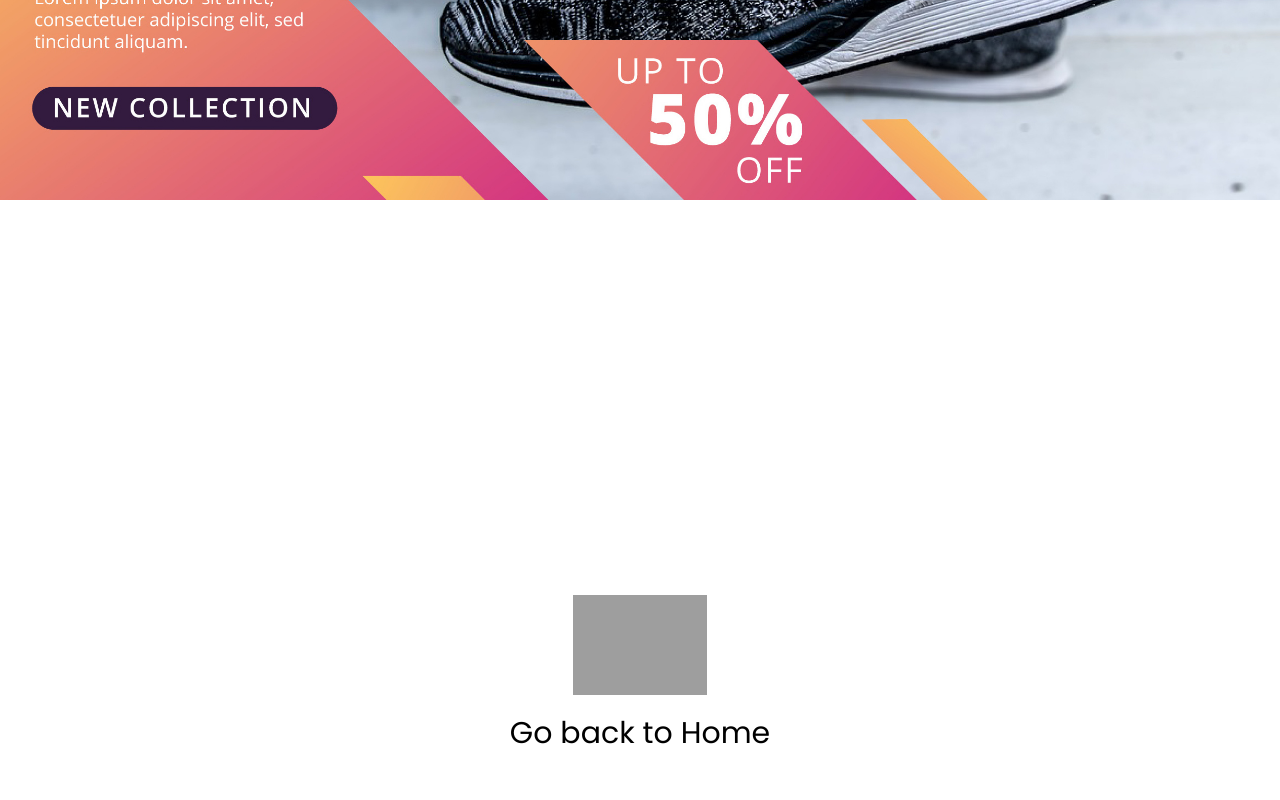
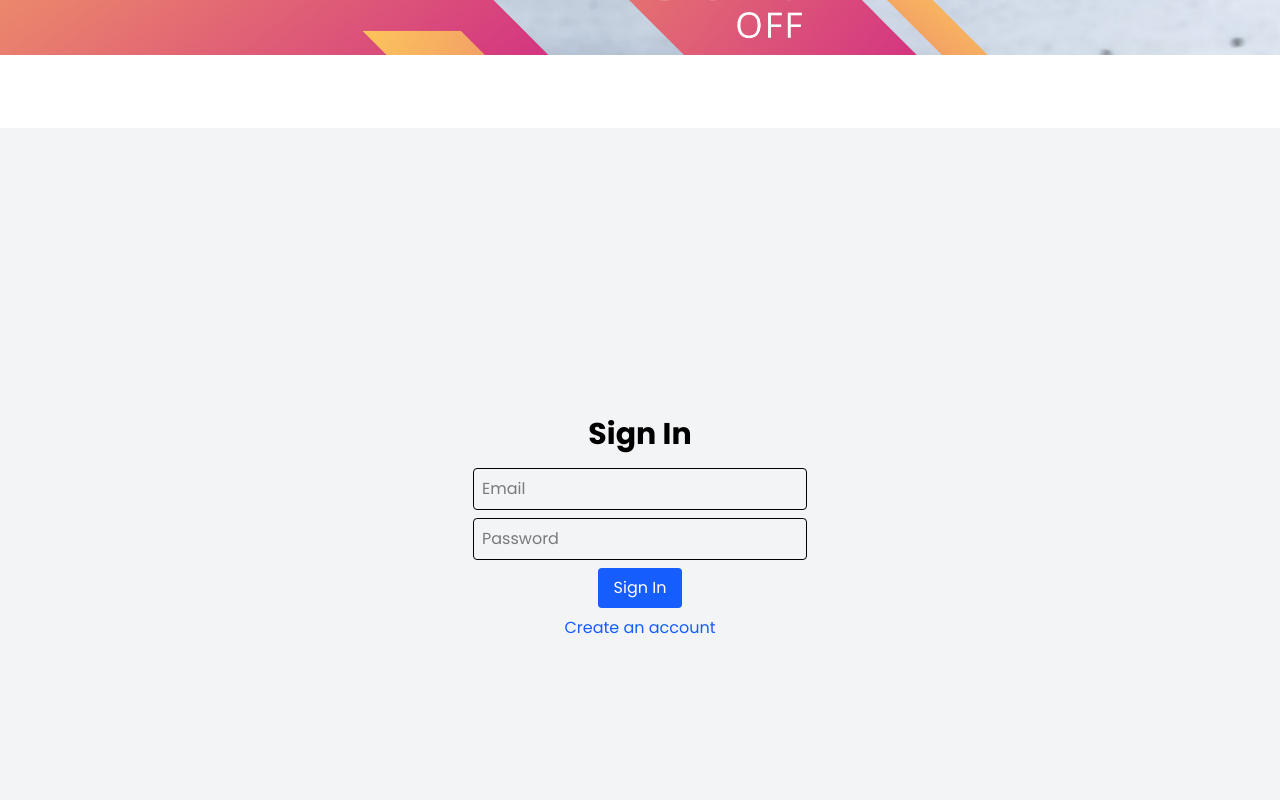
Before and after one commit to cvsam/CANVIE-E-COMM, a React (Vite) app: page /arrival in a window 1280 px wide. Shown: the part 600-1400 px from the top of the page. Built offline with nearby package versions, Linux system fonts and the light colour scheme; no server answers; grey boxes are pictures that could not be loaded.

Commit message:
Add firebase auth

```diff
--- a/src/App.jsx
+++ b/src/App.jsx
@@ -1,19 +1,22 @@
 import { BrowserRouter as Router, Route, Routes } from 'react-router-dom';
-import { HomePage, ShoppingCart, CheckOut, NotFound } from './pages';
-import { Navbar, Hero, Footer } from './components';
+import { HomePage, ArrivalPage, NotFound, ShoppingCart } from './pages';
+import { Navbar, Hero, Footer, ProtectedRoute } from './components';
+import { AuthProvider } from './context/AuthContext';
 
 const App = () => (
+  <AuthProvider>
     <Router>
       <Navbar />
       <Hero />
       <Routes>
-      <Route path="/" element={<HomePage />} />
-      <Route path="/cart" element={<ShoppingCart />} />
-      <Route path="/checkout" element={<CheckOut />} />
+        <Route path="/arrival" element={<ArrivalPage />} />
+        <Route path="/" element={<ProtectedRoute><HomePage /></ProtectedRoute>} />
+        <Route path="/cart" element={<ProtectedRoute><ShoppingCart /></ProtectedRoute>} />
         <Route path="*" element={<NotFound />} />
       </Routes>
       <Footer />
     </Router>
+  </AuthProvider>
 );
 
 export default App;
--- a/src/components/Navbar.jsx
+++ b/src/components/Navbar.jsx
@@ -1,8 +1,8 @@
-import { LogoSvg, close, menu, cart } from "../assets";
+import { LogoSvg, cart } from "../assets";
 import { Link } from "react-router-dom";
 
 const Navbar = () => (
-  <nav className="flex justify-between items-center py-8 w-full px-10 sm:px-3 sm:flex-col sm:gap-10 sm:justify-center mb-5">
+  <nav className="flex justify-between items-center py-8 w-full px-10 gap-10 mb-5">
     <div>
       <Link to="/">
         <img src={LogoSvg} alt="logo" className="sm:w-[60px]" />
--- a/src/components/ProductCard.jsx
+++ /dev/null
@@ -1,6 +0,0 @@
-
-const ProductCard = () => (
-  <div>ProductCard</div>
-);
-
-export default ProductCard;
--- /dev/null
+++ b/src/components/ProtectedRoute.jsx
@@ -0,0 +1,12 @@
+// src/components/ProtectedRoute.js
+import { Navigate } from "react-router-dom";
+import { useAuth } from "../context/AuthContext";
+
+const ProtectedRoute = ({ children }) => {
+  const { user, loading } = useAuth();
+
+  if (loading) return <p>Loading...</p>;
+  return user ? children : <Navigate to="/arrival" />;
+};
+
+export default ProtectedRoute;
--- a/src/components/index.js
+++ b/src/components/index.js
@@ -1,7 +1,7 @@
 import CartItem from "./CartItem";
-import ProductCard from "./ProductCard";
 import Navbar from "./Navbar";
 import Hero from "./Hero";
 import Footer from "./Footer";
+import ProtectedRoute from "./ProtectedRoute"
 
-export { CartItem, ProductCard, Navbar, Hero, Footer };
+export { CartItem, Navbar, Hero, Footer, ProtectedRoute };
--- a/src/constants/index.js
+++ /dev/null
@@ -1,10 +0,0 @@
-export const navLinks = [
-    {
-      id: "account",
-      title: "Account",
-    },
-    {
-      id: "cart",
-      title: "Cart",
-    },
-  ];
--- /dev/null
+++ b/src/context/AuthContext.jsx
@@ -0,0 +1,28 @@
+// src/context/AuthContext.js
+import { createContext, useContext, useEffect, useState } from "react";
+import { auth } from "../services/firebaseConfig";
+import { onAuthStateChanged } from "firebase/auth";
+
+const AuthContext = createContext();
+
+export const AuthProvider = ({ children }) => {
+  const [user, setUser] = useState(null);
+  const [loading, setLoading] = useState(true);
+
+  useEffect(() => {
+    const unsubscribe = onAuthStateChanged(auth, (user) => {
+      setUser(user);
+      setLoading(false);
+    });
+
+    return () => unsubscribe();
+  }, []);
+
+  return (
+    <AuthContext.Provider value={{ user, loading }}>
+      {children}
+    </AuthContext.Provider>
+  );
+};
+
+export const useAuth = () => useContext(AuthContext);
--- /dev/null
+++ b/src/pages/ArrivalPage.jsx
@@ -0,0 +1,53 @@
+// src/pages/ArrivalPage.js
+import { useState } from "react";
+import { auth } from "../services/firebaseConfig";
+import { signInWithEmailAndPassword, createUserWithEmailAndPassword } from "firebase/auth";
+import { useNavigate } from "react-router-dom";
+
+const ArrivalPage = () => {
+  const [email, setEmail] = useState("");
+  const [password, setPassword] = useState("");
+  const [isSignUp, setIsSignUp] = useState(false);
+  const navigate = useNavigate();
+
+  const handleAuth = async () => {
+    try {
+      if (isSignUp) {
+        await createUserWithEmailAndPassword(auth, email, password);
+      } else {
+        await signInWithEmailAndPassword(auth, email, password);
+      }
+      navigate("/");
+    } catch (error) {
+      console.error("Authentication Error:", error.message);
+    }
+  };
+
+  return (
+    <div className="flex flex-col items-center justify-center h-screen bg-gray-100">
+      <h1 className="text-3xl font-bold mb-4">{isSignUp ? "Sign Up" : "Sign In"}</h1>
+      <input
+        type="email"
+        placeholder="Email"
+        className="mb-2 p-2 border rounded"
+        value={email}
+        onChange={(e) => setEmail(e.target.value)}
+      />
+      <input
+        type="password"
+        placeholder="Password"
+        className="mb-2 p-2 border rounded"
+        value={password}
+        onChange={(e) => setPassword(e.target.value)}
+      />
+      <button className="bg-blue-600 text-white px-4 py-2 rounded" onClick={handleAuth}>
+        {isSignUp ? "Sign Up" : "Sign In"}
+      </button>
+      <button className="text-blue-600 mt-2" onClick={() => setIsSignUp(!isSignUp)}>
+        {isSignUp ? "Already have an account? Sign In" : "Create an account"}
+      </button>
+    </div>
+  );
+};
+
+export default ArrivalPage;
--- a/src/pages/CheckOut.jsx
+++ /dev/null
@@ -1,6 +0,0 @@
-
-const CheckOut = () => (
-    <div>CheckOut</div>
-)
-
-export default CheckOut
--- a/src/pages/ProductListing.jsx
+++ /dev/null
@@ -1,6 +0,0 @@
-
-const ProductListing = () => (
-    <div>ProductListing</div>
-)
-
-export default ProductListing
--- a/src/pages/index.js
+++ b/src/pages/index.js
@@ -1,7 +1,6 @@
 import HomePage from "./HomePage";
-import ProductListing from "./ProductListing";
 import ShoppingCart from "./ShoppingCart";
-import CheckOut from "./CheckOut";
 import NotFound from "./NotFound";
+import ArrivalPage from "./ArrivalPage";
 
-export { HomePage, ProductListing, ShoppingCart, CheckOut, NotFound };
+export { HomePage, ShoppingCart, NotFound, ArrivalPage };
```
Also changed, not shown: src/pages/HomePage.jsx (+0 -48 lines). Lines whose indentation alone changed are shown as unchanged.
